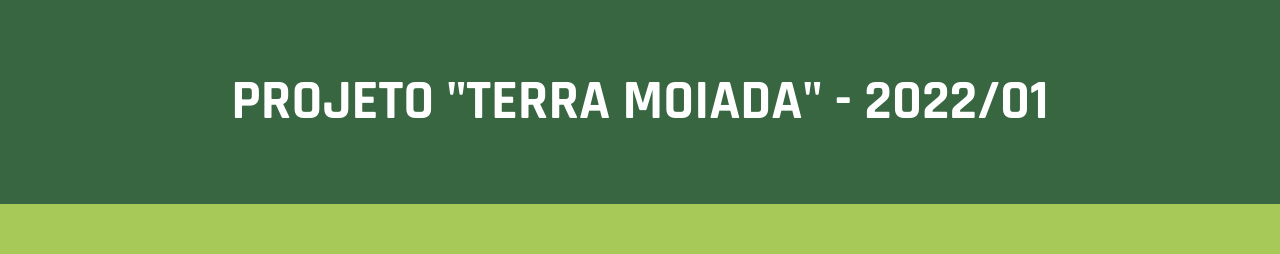
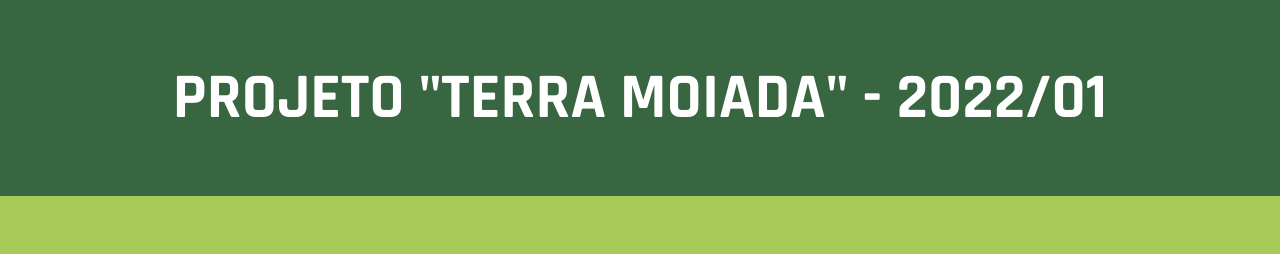
Before and after one commit to kroonus2/firebase-sensor-vue2, a Vue app: page / in a window 1280 px wide. Shown: the top 254 px of the page. Built offline with nearby package versions, Linux system fonts and the light colour scheme; no server answers; the database is empty.

Commit message:
added: padding in 50px

```diff
--- a/src/App.vue
+++ b/src/App.vue
@@ -43,13 +43,12 @@ export default {
 
 .header {
 	background-color: #386641;
-	padding: 60px;
-	margin-bottom: 60px;
+	padding: 50px;
 }
 
 .title-page {
 	color: white;
-	font-size: 3.5rem;
+	font-size: 4rem;
 	text-align: left;
 	font-family: 'Rajdhani', sans-serif;
 }
```
